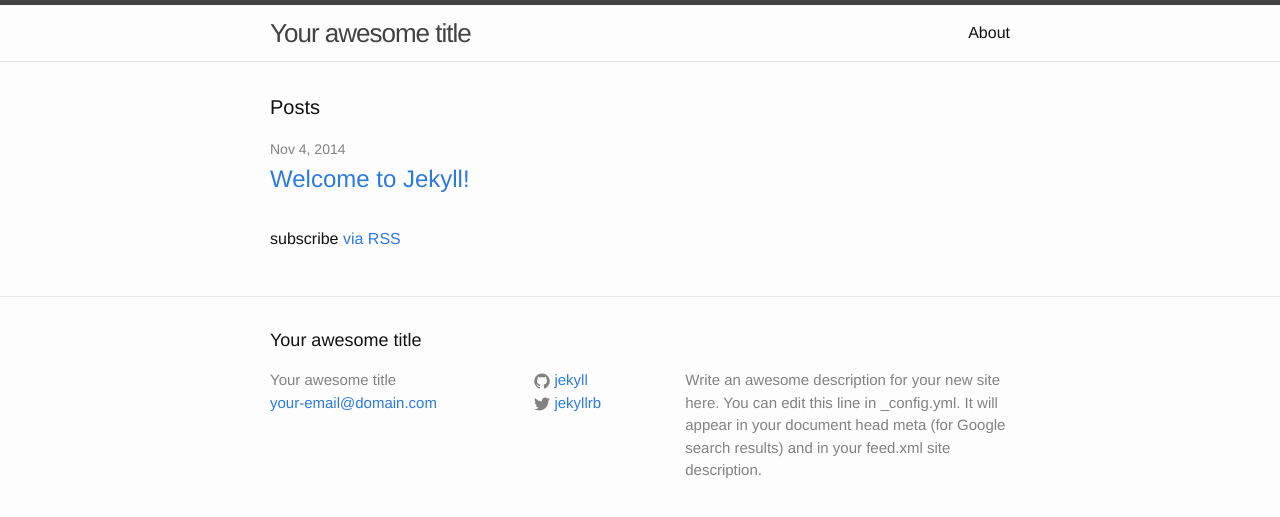
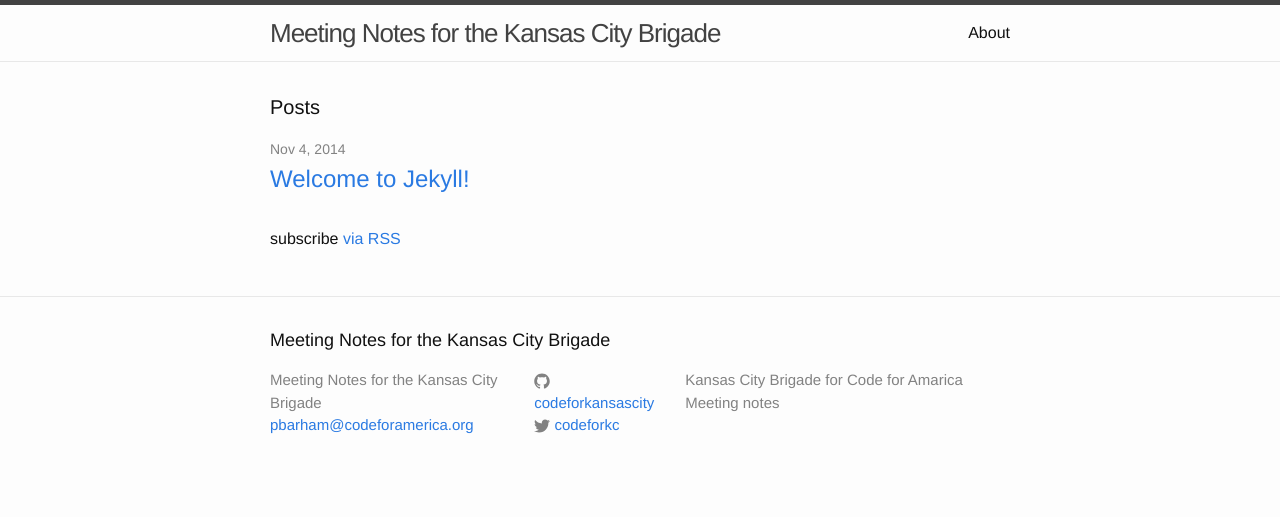
Before and after one commit to timberstone/meeting-notes, a Jekyll site: the page built from index.html, in a window 1280 px wide. Shown: the top 517 px of the page. Built offline with Jekyll 4.4.1, drawn with Linux system fonts in a browser that asks for light colours.

Commit message:
Configuration for site

```diff
--- a/_config.yml
+++ b/_config.yml
@@ -1,14 +1,12 @@
 # Site settings
-title: Your awesome title
-email: your-email@domain.com
+title: Meeting Notes for the Kansas City Brigade
+email: pbarham@codeforamerica.org
 description: > # this means to ignore newlines until "baseurl:"
-  Write an awesome description for your new site here. You can edit this
-  line in _config.yml. It will appear in your document head meta (for
-  Google search results) and in your feed.xml site description.
+    Kansas City Brigade for Code for Amarica Meeting notes
 baseurl: "/meeting-notes" # the subpath of your site, e.g. /blog/
 url: "http://codeforkansascity.github.io/meeting-notes" # the base hostname & protocol for your site
-twitter_username: jekyllrb
-github_username:  jekyll
+twitter_username: codeforkc
+github_username:  codeforkansascity
 
 # Build settings
 markdown: kramdown
```
